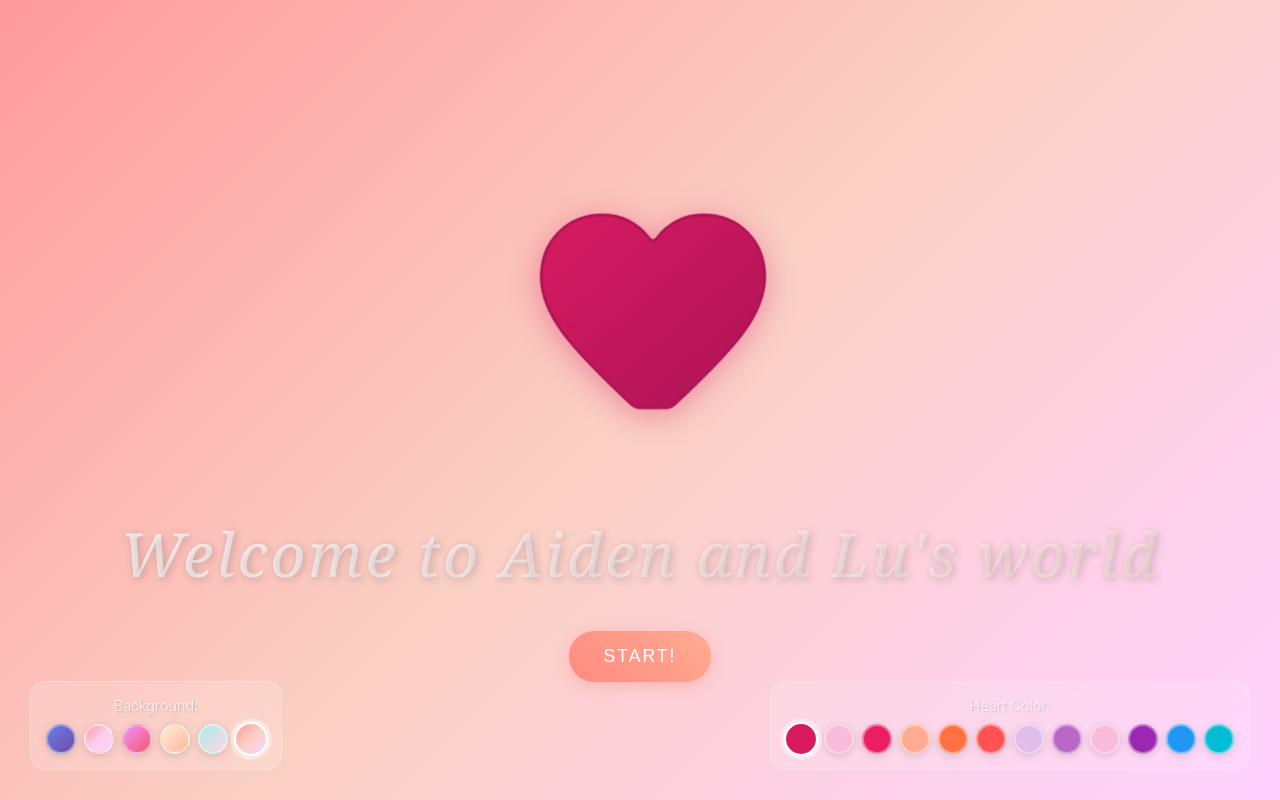
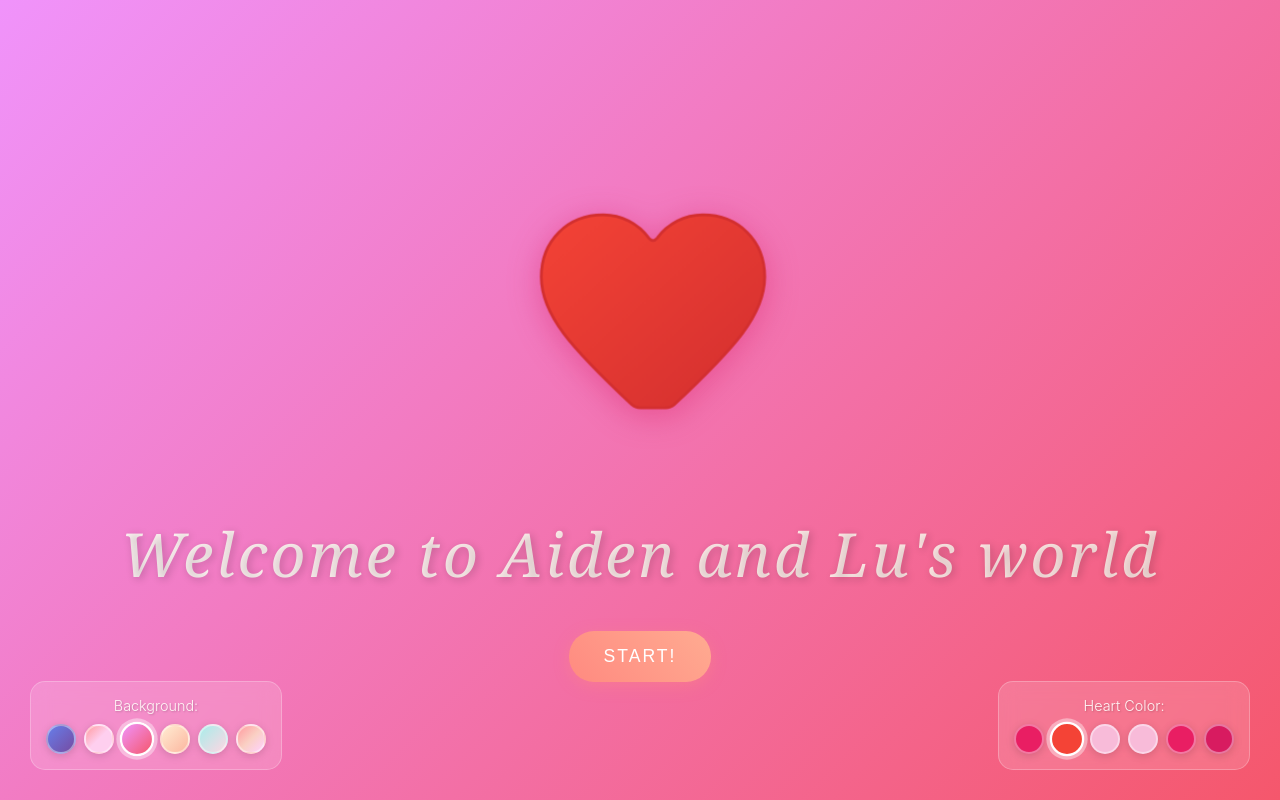
Before and after one commit to AidenTran15/aidenxluna, a React (Create React App) app: page / in a window 1280 px wide. Built offline with nearby package versions, Linux system fonts and the light colour scheme.

Commit message:
set default color

```diff
--- a/src/App.js
+++ b/src/App.js
@@ -34,8 +34,12 @@ function Heart({ colorScheme }) {
         return { from: '#f8bbd9', to: '#f48fb1' };
       case 'deepCoral':
         return { from: '#ff5252', to: '#d32f2f' };
+      case 'darkPink':
+        return { from: '#e91e63', to: '#c2185b' };
+      case 'red':
+        return { from: '#f44336', to: '#d32f2f' };
       default:
-        return { from: '#d81b60', to: '#ad1457' };
+        return { from: '#e91e63', to: '#c2185b' };
     }
   };
 
@@ -66,22 +70,17 @@ function Heart({ colorScheme }) {
 }
 
 function App() {
-  const [colorScheme, setColorScheme] = useState('deepRose');
-  const [bgScheme, setBgScheme] = useState('sunset');
+  const [colorScheme, setColorScheme] = useState('red');
+  const [bgScheme, setBgScheme] = useState('rose');
 
   const colorOptions = [
-    { name: 'deepRose', label: 'Deep Rose', color: '#d81b60' },
+    { name: 'darkPink', label: 'Dark Pink', color: '#e91e63' },
+    { name: 'red', label: 'Red', color: '#f44336' },
     { name: 'softPink', label: 'Soft Pink', color: '#f8bbd9' },
+    { name: 'roseGold', label: 'Rose Gold', color: '#f8bbd9' },
     { name: 'magenta', label: 'Magenta', color: '#e91e63' },
-    { name: 'peach', label: 'Peach', color: '#ffab91' },
-    { name: 'warmCoral', label: 'Warm Coral', color: '#ff7043' },
-    { name: 'deepCoral', label: 'Deep Coral', color: '#ff5252' },
-    { name: 'lavender', label: 'Lavender', color: '#e1bee7' },
-    { name: 'softPurple', label: 'Soft Purple', color: '#ba68c8' },
-    { name: 'roseGold', label: 'Rose Gold', color: '#f8bbd9' },
-    { name: 'purple', label: 'Purple', color: '#9c27b0' },
-    { name: 'blue', label: 'Blue', color: '#2196f3' },
-    { name: 'teal', label: 'Teal', color: '#00bcd4' }
+    { name: 'deepRose', label: 'Deep Rose', color: '#d81b60' }
+
   ];
 
   const bgOptions = [
```
